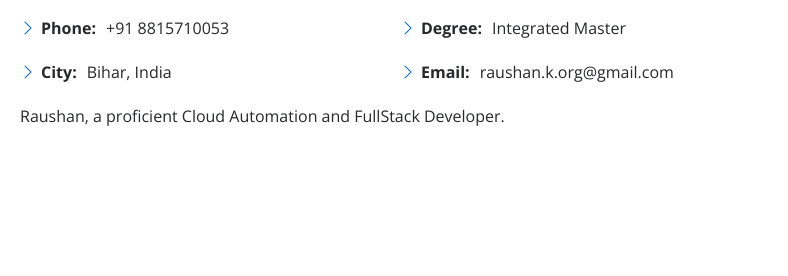
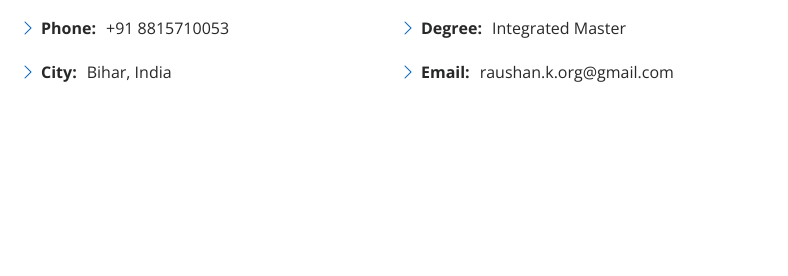
Before and after one commit to Raushan913/Porfolio, a plain HTML site: page index.html in a window 1280 px wide. Shown: the part 1196-1472 px from the top of the page, 492-1280 px from the left. Drawn offline with nearby package versions, Linux system fonts and the light colour scheme.

Commit message:
Change in Html file

```diff
--- a/index.html
+++ b/index.html
@@ -110,9 +110,6 @@
                 </ul>
               </div>
             </div>
-            <p>
-              Raushan, a proficient Cloud Automation and FullStack Developer.
-            </p>
           </div>
         </div>
 
```
